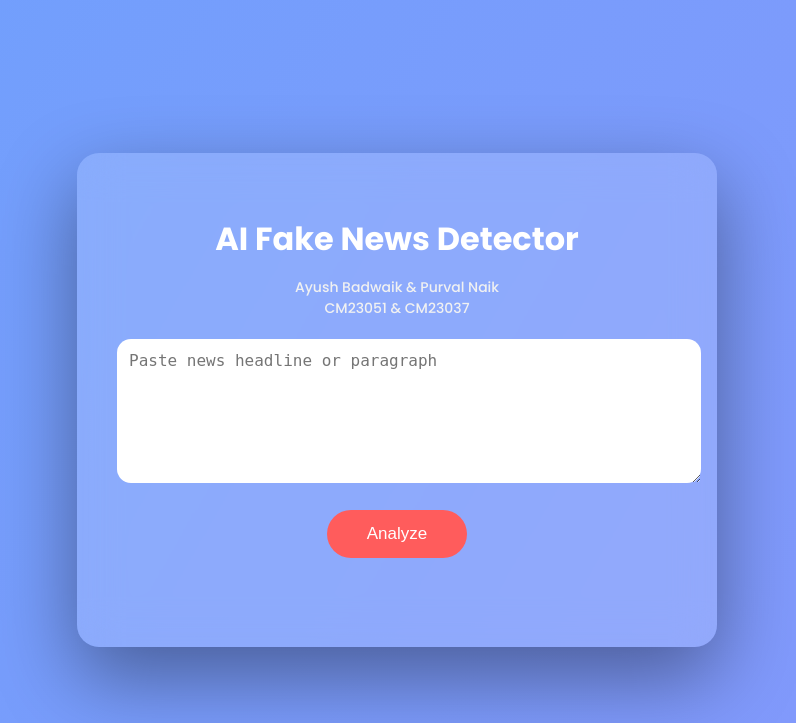
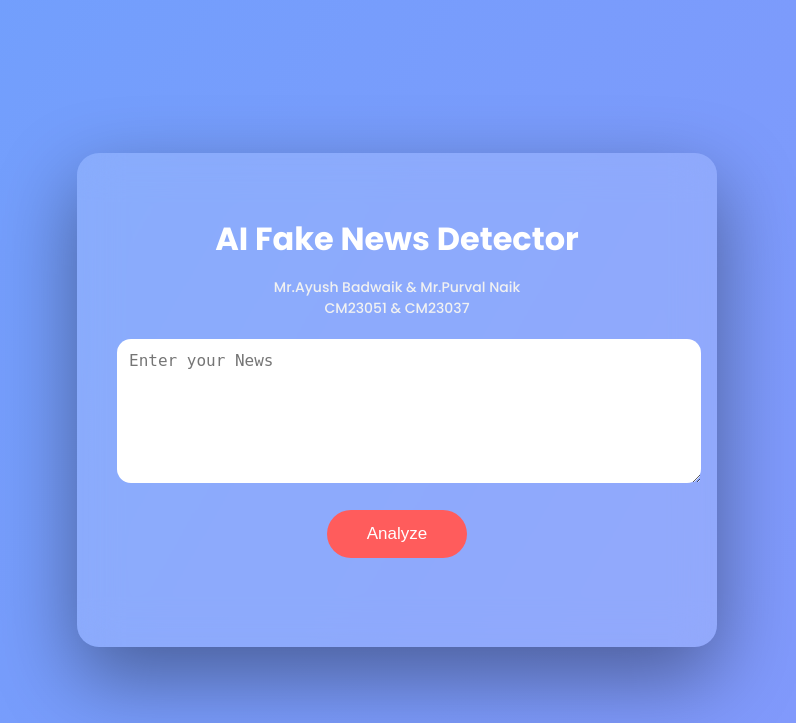
Before and after one commit to Ayushbadwaik/FAKE-NEWS-DETECTION, a Flask app: page / in a window 1280 px wide. Shown: the top 723 px of the page, without its empty margins (243-1039 px from the left). Run offline with Flask 3, Linux system fonts and the light colour scheme.

Commit message:
Update index.html

```diff
--- a/templates/index.html
+++ b/templates/index.html
@@ -2,7 +2,7 @@
 <html>
 <head>
 <meta charset="UTF-8">
-<title>AI Fake News Detector</title>
+<title>AI Fake News Detector.</title>
 
 <link href="https://fonts.googleapis.com/css2?family=Poppins:wght@300;500;700&display=swap" rel="stylesheet">
 
@@ -149,9 +149,9 @@ animation:scan 1.5s infinite;
 <div class="container">
 
 <h1>AI Fake News Detector</h1>
-<p class="subtitle">Ayush Badwaik & Purval Naik<br>CM23051 & CM23037</p>
+<p class="subtitle">Mr.Ayush Badwaik & Mr.Purval Naik<br>CM23051 & CM23037</p>
 
-<textarea id="news" placeholder="Paste news headline or paragraph"></textarea>
+<textarea id="news" placeholder="Enter your News"></textarea>
 
 <button onclick="detect()">Analyze</button>
 
```
